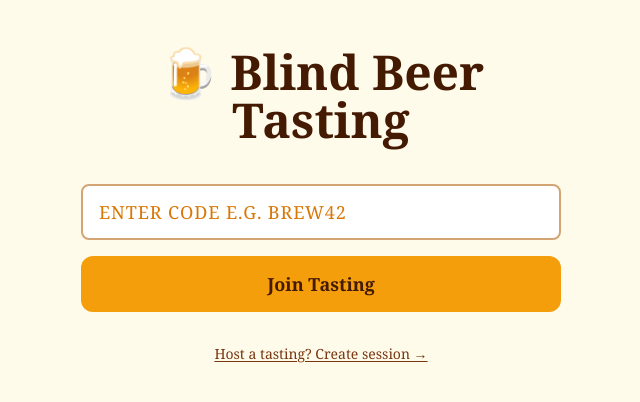
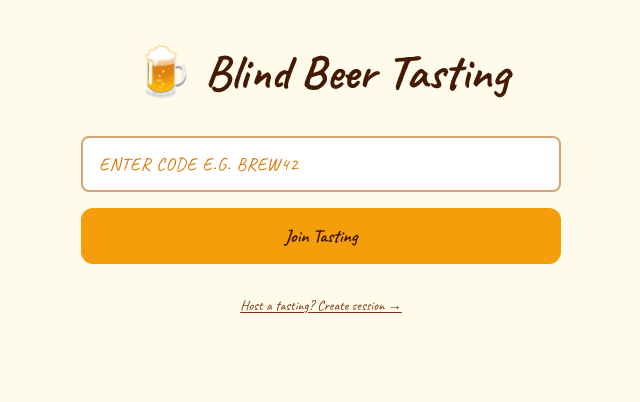
Before and after one commit to natealva/blind-beer-tasting, a Next.js app: page / in a window 1280 px wide. Shown: the top 402 px of the page, without its empty margins (319-959 px from the left). Built offline with nearby package versions, Linux system fonts and the light colour scheme; no server answers.

Commit message:
alphabetical guesses, completion screen, handwriting font

```diff
--- a/app/globals.css
+++ b/app/globals.css
@@ -21,8 +21,17 @@
 body {
   color: var(--foreground);
   background: var(--background);
-  font-family: Georgia, "Times New Roman", serif;
+  font-family: var(--font-caveat), cursive;
+  font-size: 18px;
 }
+
+h1, h2, h3, h4, h5, h6 {
+  font-weight: 700;
+}
+
+h1 { font-size: 2rem; }
+h2 { font-size: 1.75rem; }
+h3 { font-size: 1.5rem; }
 
 @layer utilities {
   .text-balance {
--- a/app/layout.tsx
+++ b/app/layout.tsx
@@ -1,16 +1,11 @@
 import type { Metadata } from "next";
-import localFont from "next/font/local";
+import { Caveat } from "next/font/google";
 import "./globals.css";
 
-const geistSans = localFont({
-  src: "./fonts/GeistVF.woff",
-  variable: "--font-geist-sans",
-  weight: "100 900",
-});
-const geistMono = localFont({
-  src: "./fonts/GeistMonoVF.woff",
-  variable: "--font-geist-mono",
-  weight: "100 900",
+const caveat = Caveat({
+  subsets: ["latin"],
+  weight: ["400", "600", "700"],
+  variable: "--font-caveat",
 });
 
 export const metadata: Metadata = {
@@ -24,10 +19,8 @@ export default function RootLayout({
   children: React.ReactNode;
 }>) {
   return (
-    <html lang="en">
-      <body
-        className={`${geistSans.variable} ${geistMono.variable} antialiased`}
-      >
+    <html lang="en" className={caveat.variable}>
+      <body className="font-caveat antialiased">
         {children}
       </body>
     </html>
--- a/app/session/[code]/play/page.tsx
+++ b/app/session/[code]/play/page.tsx
@@ -28,6 +28,7 @@ export default function SessionPlayPage() {
   const [phase, setPhase] = useState<"picker" | "rating">("picker");
   const [selectedBeerNumber, setSelectedBeerNumber] = useState<number | null>(null);
   const [pickerSelection, setPickerSelection] = useState<number | "">("");
+  const [completionDismissed, setCompletionDismissed] = useState(false);
   const [saving, setSaving] = useState(false);
   const [inlineError, setInlineError] = useState<string | null>(null);
 
@@ -76,6 +77,9 @@ export default function SessionPlayPage() {
     [beerCount]
   );
 
+  const allComplete = beerCount > 0 && ratings.length >= beerCount;
+  const showCompletionScreen = phase === "picker" && allComplete && !completionDismissed;
+
   const existingRating = selectedBeerNumber != null
     ? ratings.find((r) => r.beer_number === selectedBeerNumber) ?? null
     : null;
@@ -83,6 +87,7 @@ export default function SessionPlayPage() {
   function handleStartRating() {
     const n = pickerSelection === "" ? null : pickerSelection;
     if (typeof n === "number" && n >= 1 && n <= beerCount) {
+      setCompletionDismissed(false);
       setSelectedBeerNumber(n);
       setPickerSelection("");
       setPhase("rating");
@@ -120,6 +125,7 @@ export default function SessionPlayPage() {
     setSaving(false);
     setSelectedBeerNumber(null);
     setPhase("picker");
+    if ((updated?.length ?? 0) >= beerCount) setCompletionDismissed(false);
   }
 
   function handleBackToPicker() {
@@ -170,6 +176,36 @@ export default function SessionPlayPage() {
             inlineError={inlineError}
             setInlineError={setInlineError}
           />
+        </div>
+      </div>
+    );
+  }
+
+  if (showCompletionScreen) {
+    return (
+      <div className="min-h-screen bg-[var(--background)] text-[var(--text-body)] flex flex-col items-center px-4 py-12">
+        <div className="w-full max-w-[480px] mx-auto space-y-6 text-center">
+          <h1 className="text-3xl font-bold text-[var(--text-heading)]">
+            🎉 You&apos;ve tasted all {beerCount} beers!
+          </h1>
+          <p className="text-[var(--text-muted)]">
+            Nice work. You can keep rating to update scores or head to your summary.
+          </p>
+          <div className="flex flex-col gap-3">
+            <button
+              type="button"
+              onClick={() => setCompletionDismissed(true)}
+              className="w-full rounded-xl bg-white border-2 border-[var(--border-amber)] text-[var(--text-heading)] font-bold py-3.5 transition-colors hover:bg-amber-50"
+            >
+              Keep Rating →
+            </button>
+            <Link
+              href={`/session/${code}/done`}
+              className="block w-full rounded-xl bg-[var(--amber-gold)] hover:bg-[var(--amber-gold-hover)] text-[var(--button-text)] font-bold py-3.5 text-center transition-colors"
+            >
+              View My Summary →
+            </Link>
+          </div>
         </div>
       </div>
     );
@@ -241,7 +277,13 @@ function BeerRatingForm({
   const [notes, setNotes] = useState(existing?.notes ?? "");
 
   const hasReveals = beerReveals.length > 0;
-  const guessOptions = useMemo(() => Array.from(new Set(beerReveals.map((r) => r.beer_name).filter(Boolean))), [beerReveals]);
+  const guessOptions = useMemo(
+    () =>
+      Array.from(new Set(beerReveals.map((r) => r.beer_name).filter(Boolean))).sort((a, b) =>
+        a.localeCompare(b, undefined, { sensitivity: "base" })
+      ),
+    [beerReveals]
+  );
 
   function handleSubmit(e: React.FormEvent) {
     e.preventDefault();
--- a/tailwind.config.ts
+++ b/tailwind.config.ts
@@ -12,6 +12,9 @@ const config: Config = {
         background: "var(--background)",
         foreground: "var(--foreground)",
       },
+      fontFamily: {
+        caveat: ["var(--font-caveat)", "cursive"],
+      },
     },
   },
   plugins: [],
```
